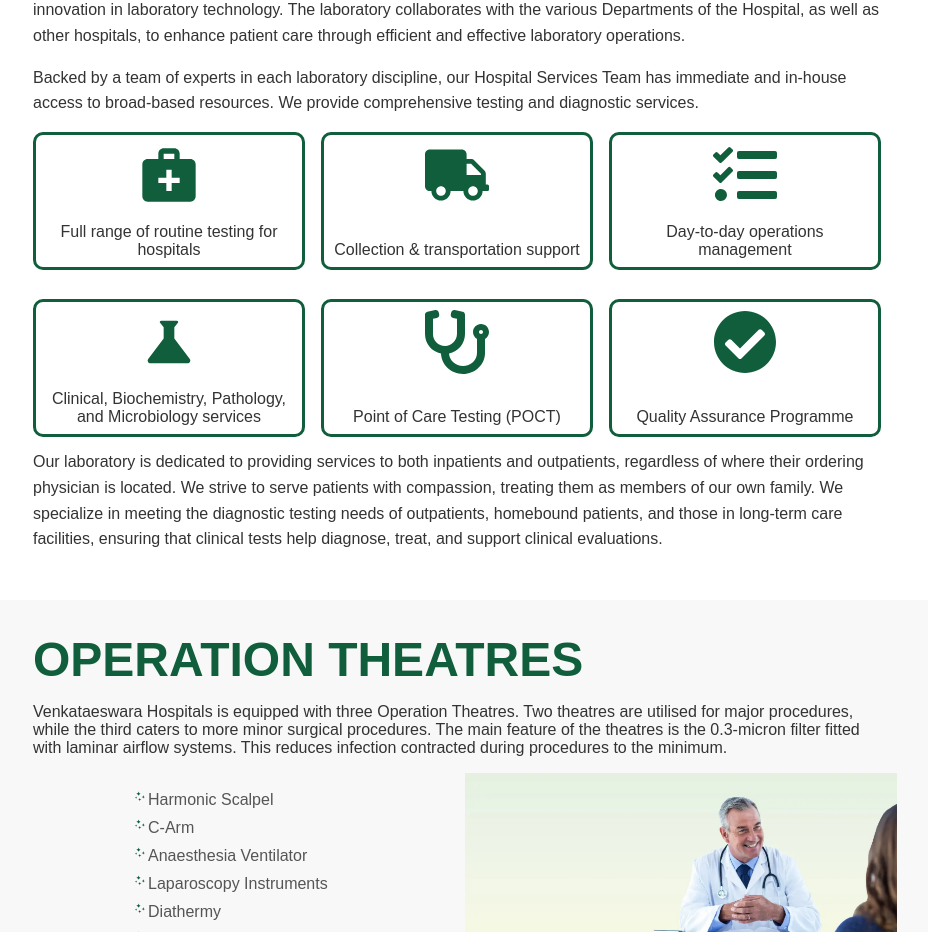
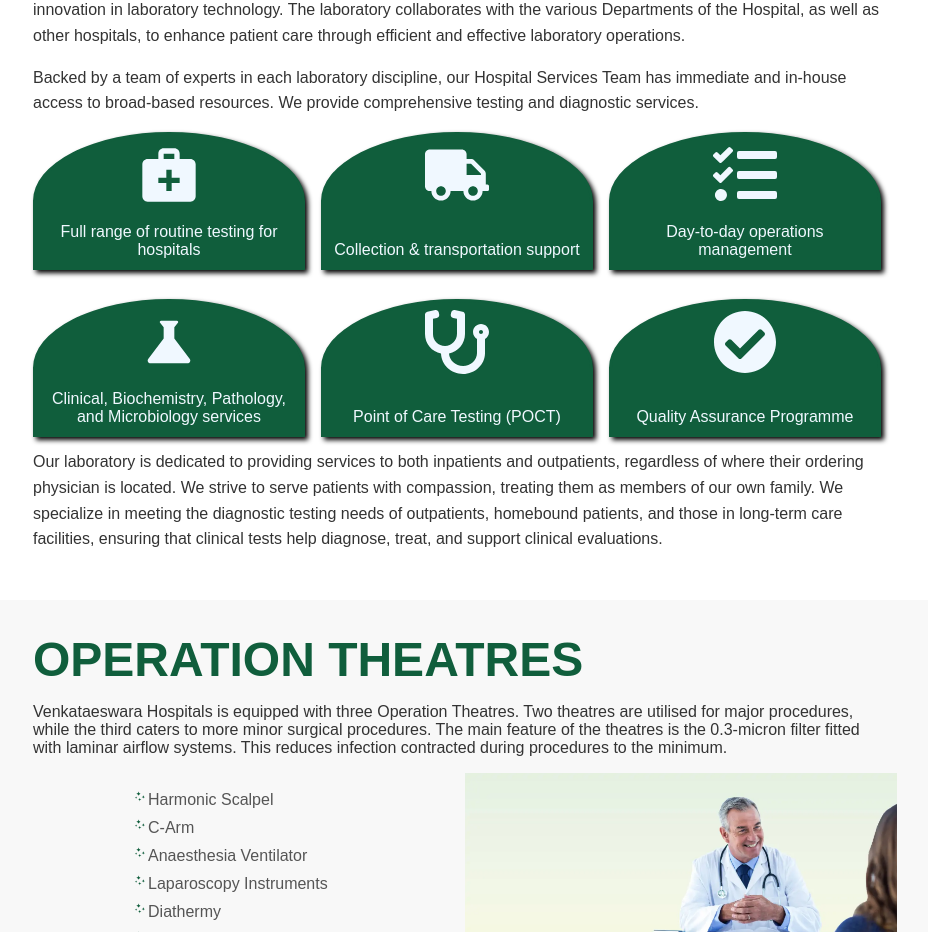
Before and after one commit to vikraman1653763/vhospital, a React (Vite) app: page /service in a window 1280 px wide. Shown: the part 5560-6492 px from the top of the page, without its empty margins (175-1103 px from the left). Built offline with nearby package versions, Linux system fonts and the light colour scheme.

Commit message:
29-12-2024

```diff
--- a/src/component/navbar.jsx
+++ b/src/component/navbar.jsx
@@ -12,7 +12,7 @@
 
   const toggleservices = () => {
     setMini(!mini);
-    setTypes(null); // Reset types when toggling services
+    setTypes(null);
   };
 
   const toggleTypes = () => {
@@ -61,7 +61,7 @@
           )}
 
           </li>
-          <li><Link to="/Contact">CONTACT</Link></li>
+          <li><Link to="/contact">CONTACT</Link></li>
         </ul>
       </div>
 
--- a/src/style/service.css
+++ b/src/style/service.css
@@ -567,19 +567,21 @@
         flex-direction: column;
         justify-content: space-between;
         font-size: var(--fs-s);
-        color: #333;
+        color: aliceblue;
         margin-bottom: 0.8rem;
         display: flex;
         align-items: center;
         gap: 1rem;
         border: 3px solid #105e3c;
-        border-radius: 10px;
+        border-radius: 50% 50%  0 0%  ;
         text-align: center;
+        box-shadow: 3px 3px 5px black;
         padding: .5em;
+        background-color: #105e3c;
       }
 
       .service-sec-8-points li svg {
-          color: #105e3c;
+          color: aliceblue;
           font-size:var(--fs-xxl);
         }
 
```
